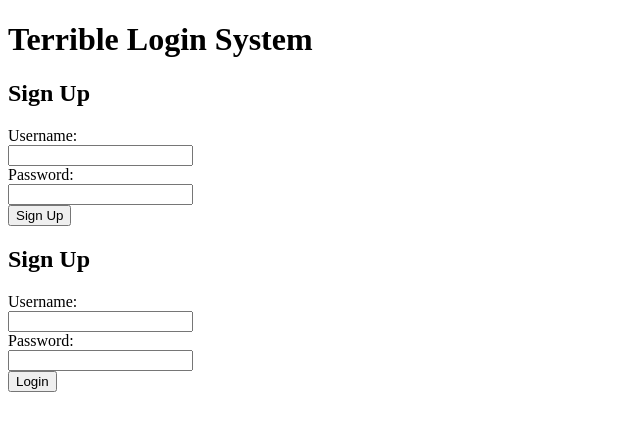
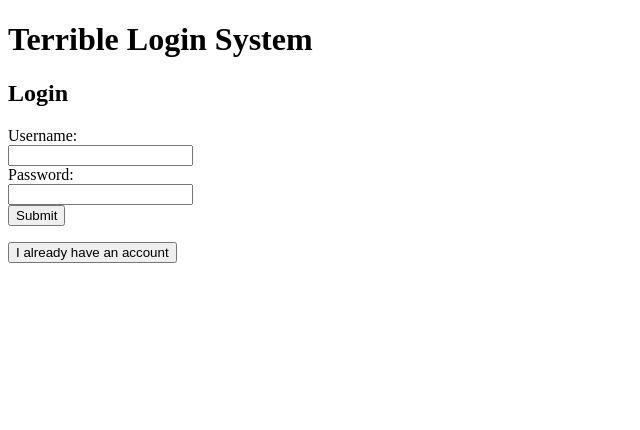
Before and after one commit to nnyjan02426/TerribleLoginSys, a Vue app: page / in a window 1280 px wide. Shown: the top 430 px of the page, without its empty margins (0-640 px from the left). Built offline with nearby package versions, Linux system fonts and the light colour scheme.

Commit message:
add toggle to change between signup/login

```diff
--- a/src/App.vue
+++ b/src/App.vue
@@ -1,12 +1,24 @@
 <script setup>
+import { ref } from 'vue';
 import SignUp from './components/SignUp.vue';
 import Login from './components/Login.vue';
+
+const isSignUp = ref(false);
+function toggle() {
+  isSignUp.value = !isSignUp.value
+}
 </script>
 
 <template>
   <h1>Terrible Login System</h1>
-  <SignUp />
-  <Login />
+  <div v-if="isSignUp" class="form">
+    <SignUp />
+    <button @click="toggle">I don't have an account</button>
+  </div>
+  <div v-else class="form">
+    <Login />
+    <button @click="toggle">I already have an account</button>
+  </div>
 </template>
 
 <style scoped></style>
--- a/src/components/Login.vue
+++ b/src/components/Login.vue
@@ -12,7 +12,7 @@ function onPasswordInput(e) {
 </script>
 
 <template>
-  <h2>Sign Up</h2>
+  <h2>Login</h2>
   <form>
     <label for="username">Username: </label> <br>
     <input type="text" id="username" v-model="username">
@@ -20,7 +20,7 @@ function onPasswordInput(e) {
     <label for="password">Password: </label> <br>
     <input type="text" id="password" v-model="password">
     <br>
-    <button>Login</button>
+    <button>Submit</button>
   </form>
 
   <p>{{ username }} {{ password }}</p>
--- a/src/components/SignUp.vue
+++ b/src/components/SignUp.vue
@@ -20,7 +20,7 @@ function onPasswordInput(e) {
     <label for="password">Password: </label> <br>
     <input type="text" id="password" v-model="password">
     <br>
-    <button>Sign Up</button>
+    <button>Submit</button>
   </form>
 
   <p>{{ username }} {{ password }}</p>
```
